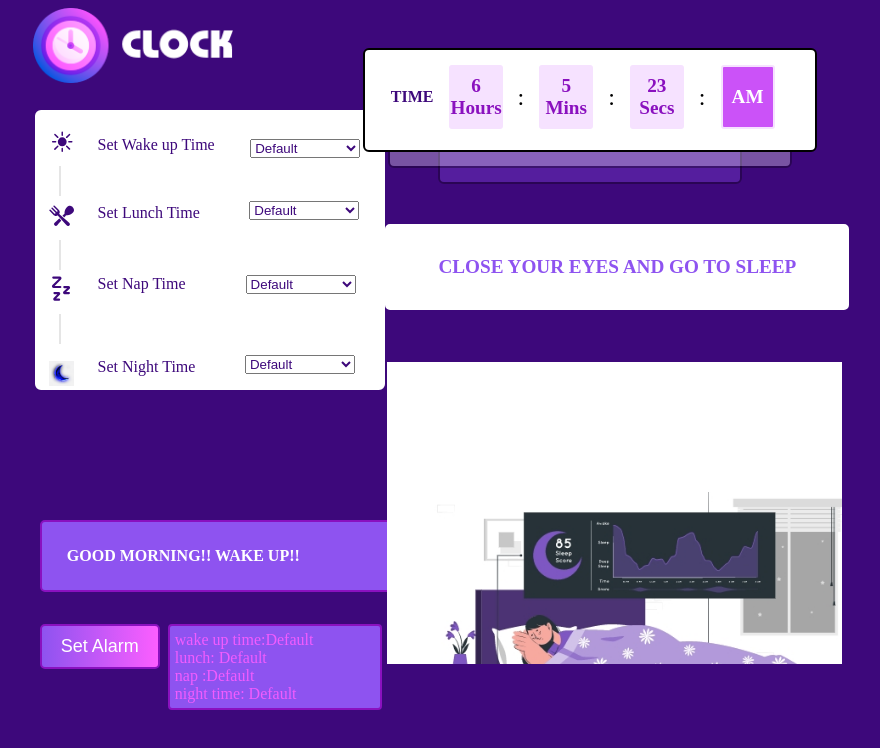
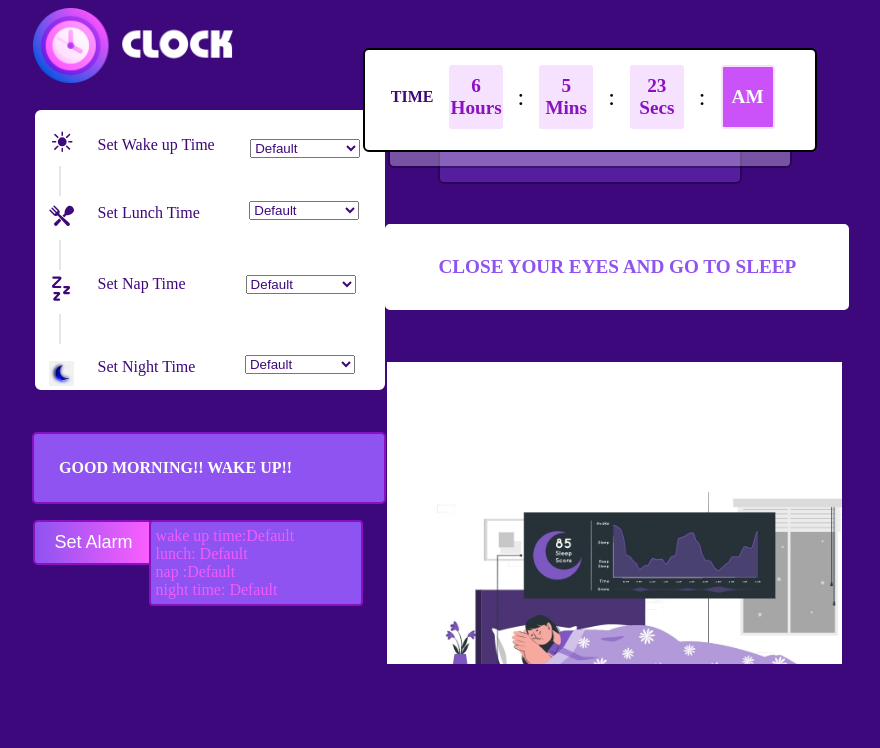
Before and after one commit to pankajkulsange/Digital-Clock-Dom, a plain HTML site: page index.html in a window 1280 px wide. Shown: the whole page, without its empty margins (165-1045 px from the left). Drawn offline with Linux system fonts and the light colour scheme.

Commit message:
alignment completed for desktop view

```diff
--- a/index.css
+++ b/index.css
@@ -122,8 +122,8 @@ select option:hover {
   width: 300px;
   padding: 25px;
   position: absolute;
-  top: 65%;
-  left: 16%;
+  top: 54%;
+  left: 15.4%;
   font-weight: bolder;
 }
 
@@ -133,8 +133,8 @@ select option:hover {
   width: 120px;
   text-align: center;
   position: absolute;
-  top: 78%;
-  left: 16%;
+  top: 65%;
+  left: 15.5%;
   padding: 10px;
   color: #ffffff;
   background-image: linear-gradient(90deg, #8e53f0, #fc5eff);
@@ -155,8 +155,9 @@ select option:hover {
   padding: 5px;
   color: #f25cfe;
   position: absolute;
-  left: 26%;
-  top: 78%;
+  left: 24.5%;
+  top: 65%;
+
   background-color: #8e53f0;
 }
 
```
